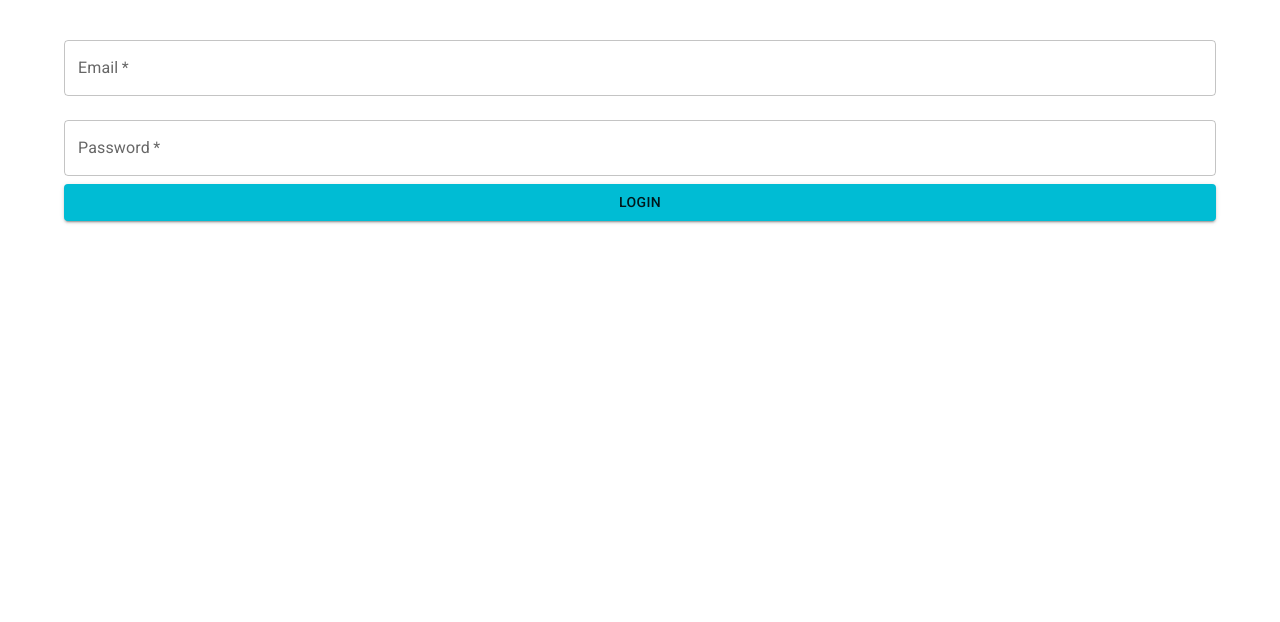
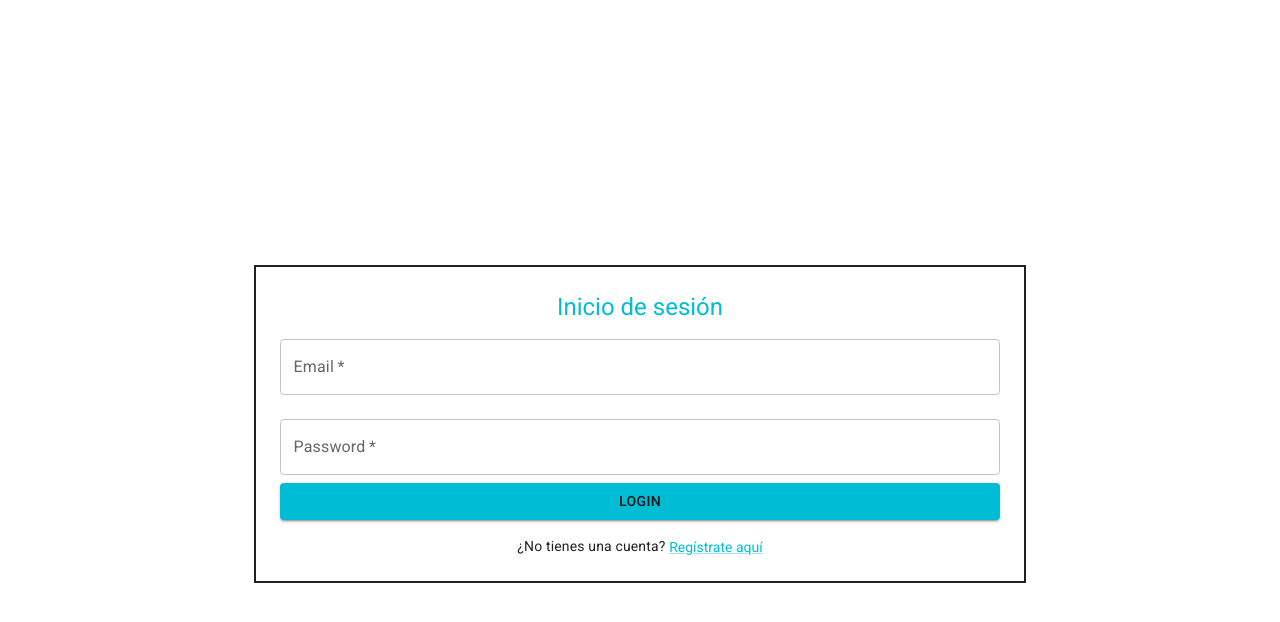
Before and after one commit to Birdy901/proyecto-final-prograv, a React (Vite) app in the folder frontend/: page /login in a window 1280 px wide. Shown: the top 622 px of the page. Built offline with nearby package versions, Linux system fonts and the light colour scheme.

Commit message:
Mejoras en login

```diff
--- a/frontend/src/components/Session/Login.jsx
+++ b/frontend/src/components/Session/Login.jsx
@@ -1,5 +1,5 @@
 import React, { useState } from 'react';
-import { Button, TextField, Box } from '@mui/material';
+import { Button, TextField, Box, Typography, Link, autocompleteClasses, Container } from '@mui/material';
 import API from '../../Api';
 import { useNavigate } from 'react-router-dom';
 
@@ -21,7 +21,23 @@ const Login = () => {
     };
 
     return (
-        <Box component="form" onSubmit={handleSubmit}>
+        <Container sx={{
+            display: 'flex',
+            flexDirection: 'column',
+            alignItems: 'center',
+            justifyContent: 'center',
+            height: '100vh',
+            }}
+            >
+            <Box component="form" onSubmit={handleSubmit} sx={{
+                border: 2,
+                borderColor: 'inherit',
+                padding: 3,
+                margin: 'auto',
+                width: '70%',
+                }}
+            >
+            <Typography variant='h5' align='center' color='primary'>Inicio de sesión</Typography>
             <TextField
                 label="Email"
                 type="email"
@@ -43,7 +59,14 @@ const Login = () => {
             <Button type="submit" variant="contained" color="primary" fullWidth>
                 Login
             </Button>
+            <Typography variant="body2" align="center" mt={2}>
+                ¿No tienes una cuenta?{' '}
+                <Link component="button" onClick={() => navigate('/registro')} color="primary">
+                    Regístrate aquí
+                </Link>
+            </Typography>
             </Box>
+        </Container>
     );
 };
 
```
Lines whose indentation alone changed are shown as unchanged.
